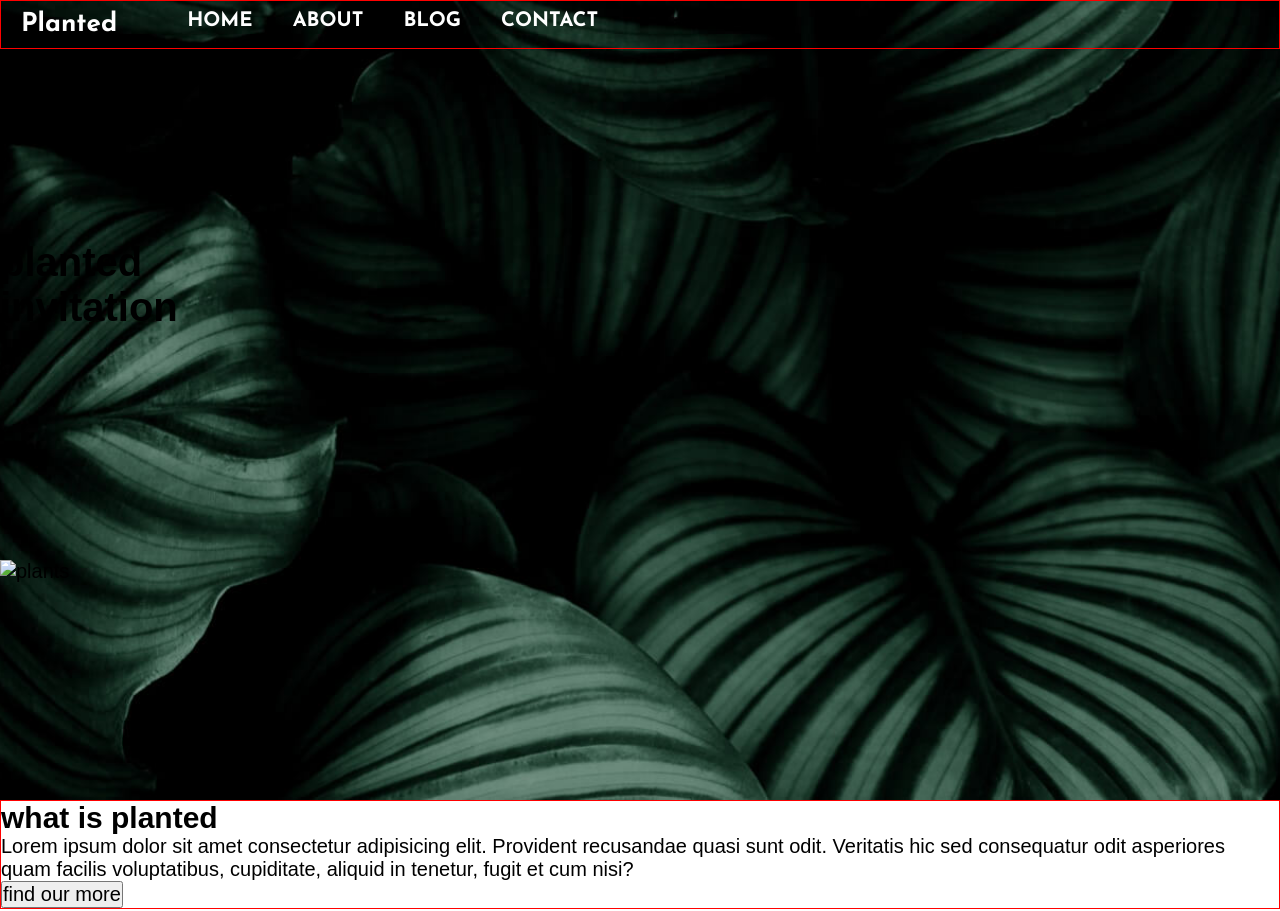
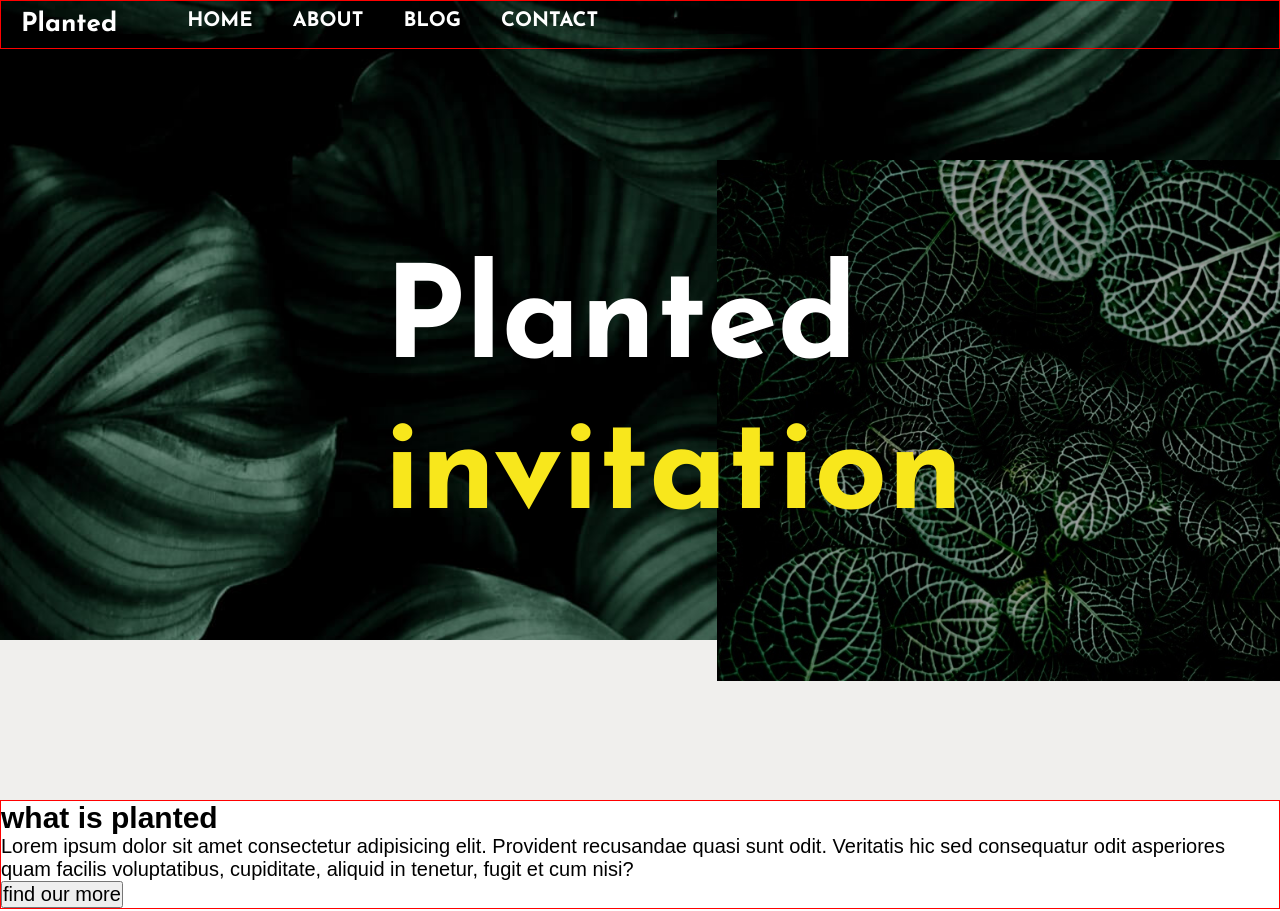
Before and after one commit to Shahynkamali/shahyn-kamali-project-two, a plain HTML site: page index.html in a window 1280 px wide. Shown: the top 911 px of the page. Drawn offline with Linux system fonts and the light colour scheme; files whose address does not match are found by name.

Commit message:
made the header

```diff
--- a/index.html
+++ b/index.html
@@ -27,11 +27,14 @@
             </div>
         </nav>
         <div class="headerTitle">
-            <h1>planted</h1>
+            <h1>planted</h1><br/>
             <h1>invitation</h1>
         </div>
         <div class="headerImg">
-            <img src=".nav" alt="plants">
+            <img src="styles/images/header-box.jpg" alt="plants">
+        </div>
+        <div class="emptyDiv">
+
         </div>
     </header>
     <main>
--- a/styles/partials/_header.scss
+++ b/styles/partials/_header.scss
@@ -6,5 +6,53 @@ header{
     background-size:cover;
     background-repeat: no-repeat;
     display: grid;
-    grid-template-rows: 30vh 40vh 30vh;
+    grid-template-rows: 20% 20% 20% 20% 20%;
+    grid-template-columns: 30% 13% 6% 7% 14% 30%;
 }
+
+.headerTitle{
+    grid-row-start:3;
+    grid-row-end: 4;
+    grid-column-start: 2;
+    grid-column-end: 3;
+    color:white;
+    @include flexC;
+    @include center;
+    z-index:999;
+
+    h1{
+        font-family: $font2;
+        font-size:10vw;
+        text-align: left;
+    }
+
+    h1:nth-child(3){
+        color:$yellow;
+    }
+    h1:nth-child(1){
+        text-transform: capitalize;
+    }
+}
+
+.headerImg{
+    grid-row-start:2;
+    grid-row-end:5;
+    grid-column-start:7;
+    grid-column-end:5;
+    z-index:99;
+    img{
+        display: block;
+        width:100%;
+    }
+
+}
+.emptyDiv {
+    background: $white;
+    grid-row-start: 5;
+    grid-row-end: 10;
+    grid-column-start: 1;
+    grid-column-end: 10;
+    width: 100%;
+    height: 100%;
+    z-index: 9;
+}
--- a/styles/partials/_variables.scss
+++ b/styles/partials/_variables.scss
@@ -16,3 +16,10 @@ $font2: 'Josefin Sans', sans-serif;
     display: flex;
     flex-direction: column
 }
+
+@mixin center{
+    justify-content: center;
+    align-content: center;
+    text-align: center;
+
+}
```
Also changed, not shown: styles/style.css, styles/style.scss (line endings or trailing spaces), 1 other file.
